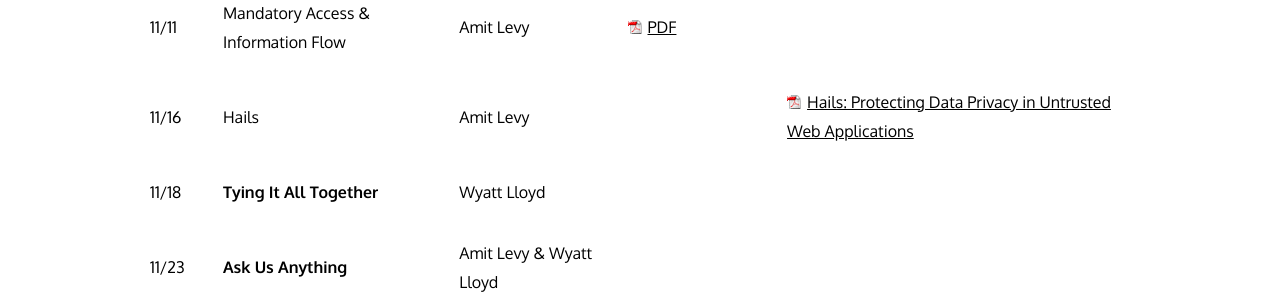
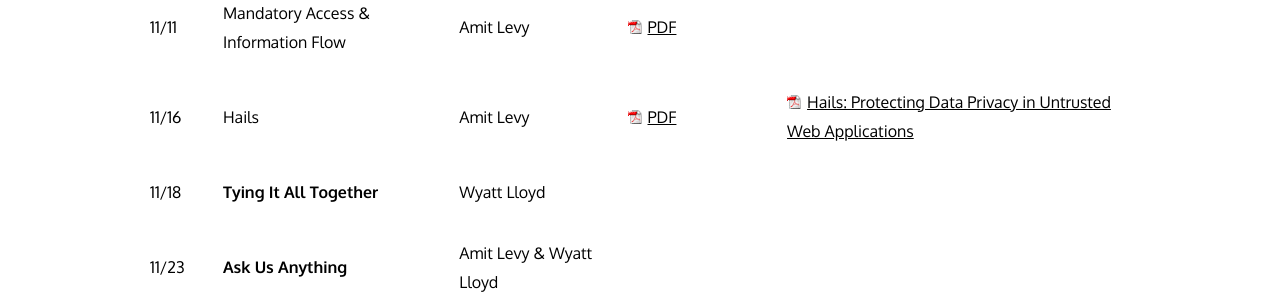
Before and after one commit to cos316/cos316-web, a Jekyll site: the page built from lectures.md, in a window 1280 px wide and 900 px high, scrolled down 1196 px. Shown: the part 523-823 px from the top of the window. Built offline with Jekyll 4.4.1, drawn with Linux system fonts in a browser that asks for light colours; nearby versions of some CDN libraries.

Commit message:
Add hails lecture.

```diff
--- a/lectures.md
+++ b/lectures.md
@@ -37,6 +37,6 @@ expected to attend lecture live if that is at all reasonable for you.
 | 11/04 | **Access Control**| Amit Levy   | [PDF](/lectures/L19-access-control.pdf) | | |
 | 11/09 | Capabilities      | Amit Levy   | [PDF](/lectures/L20-capabilities.pdf) | | |
 | 11/11 | Mandatory Access & Information Flow | Amit Levy   | [PDF](/lectures/L21-mac.pdf) | | |
-| 11/16 | Hails             | Amit Levy   | | | [Hails: Protecting Data Privacy in Untrusted Web Applications](https://www.amitlevy.com/papers/hails-osdi2012.pdf) |
+| 11/16 | Hails             | Amit Levy   | [PDF](/lectures/L22-hails.pdf) | | [Hails: Protecting Data Privacy in Untrusted Web Applications](https://www.amitlevy.com/papers/hails-osdi2012.pdf) |
 | 11/18 | **Tying It All Together**    | Wyatt Lloyd | | | |
 | 11/23 | **Ask Us Anything** | Amit Levy & Wyatt Lloyd | | | |
```
Also changed, not shown: 1 other file.
